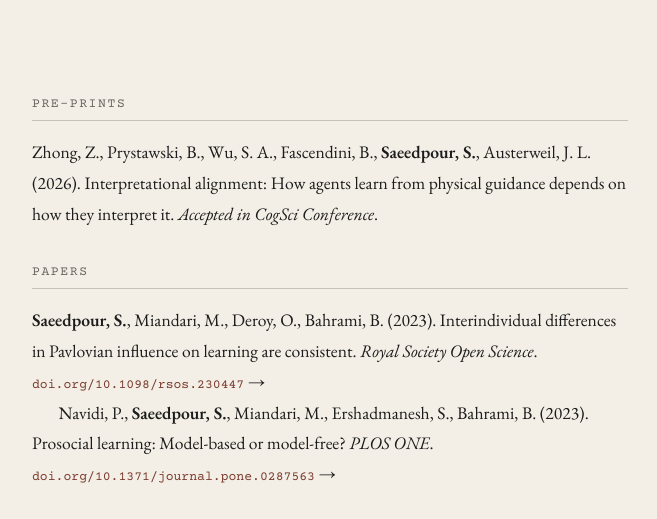
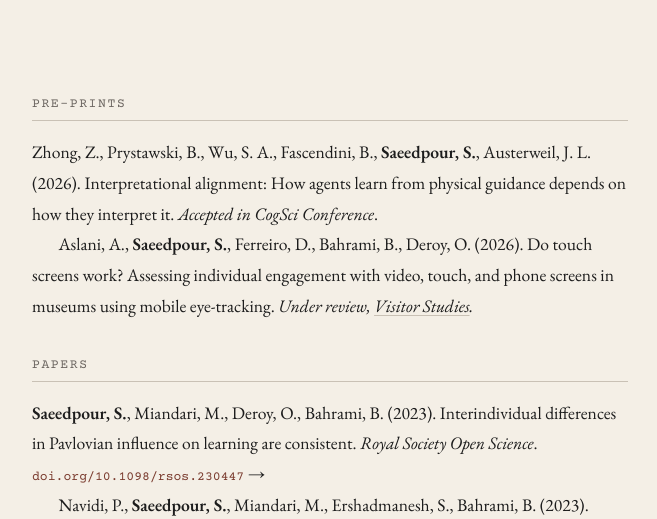
Before and after one commit to Sepsad/sepsad.github.io, an Eleventy site: page publications.md in a window 1280 px wide. Shown: the part 254-773 px from the top of the page, without its empty margins (310-967 px from the left). Built offline with nearby package versions, Linux system fonts and the light colour scheme; Eleventy itself is replaced by a stand-in of ours; files that its build step writes are made by us from their sources.

Commit message:
Add new pre-print entry

```diff
--- a/publications.md
+++ b/publications.md
@@ -9,6 +9,8 @@ permalink: /publications.html
 
 ### Pre-prints
 Zhong, Z., Prystawski, B., Wu, S. A., Fascendini, B., **Saeedpour, S.**, Austerweil, J. L. (2026). Interpretational alignment: How agents learn from physical guidance depends on how they interpret it. *Accepted in CogSci Conference*.
+
+Aslani, A., **Saeedpour, S.**, Ferreiro, D., Bahrami, B., Deroy, O. (2026). Do touch screens work? Assessing individual engagement with video, touch, and phone screens in museums using mobile eye-tracking. *Under review, [Visitor Studies](https://en.wikipedia.org/wiki/Visitor_Studies_(journal)).*
 
 
 ### Papers
```
